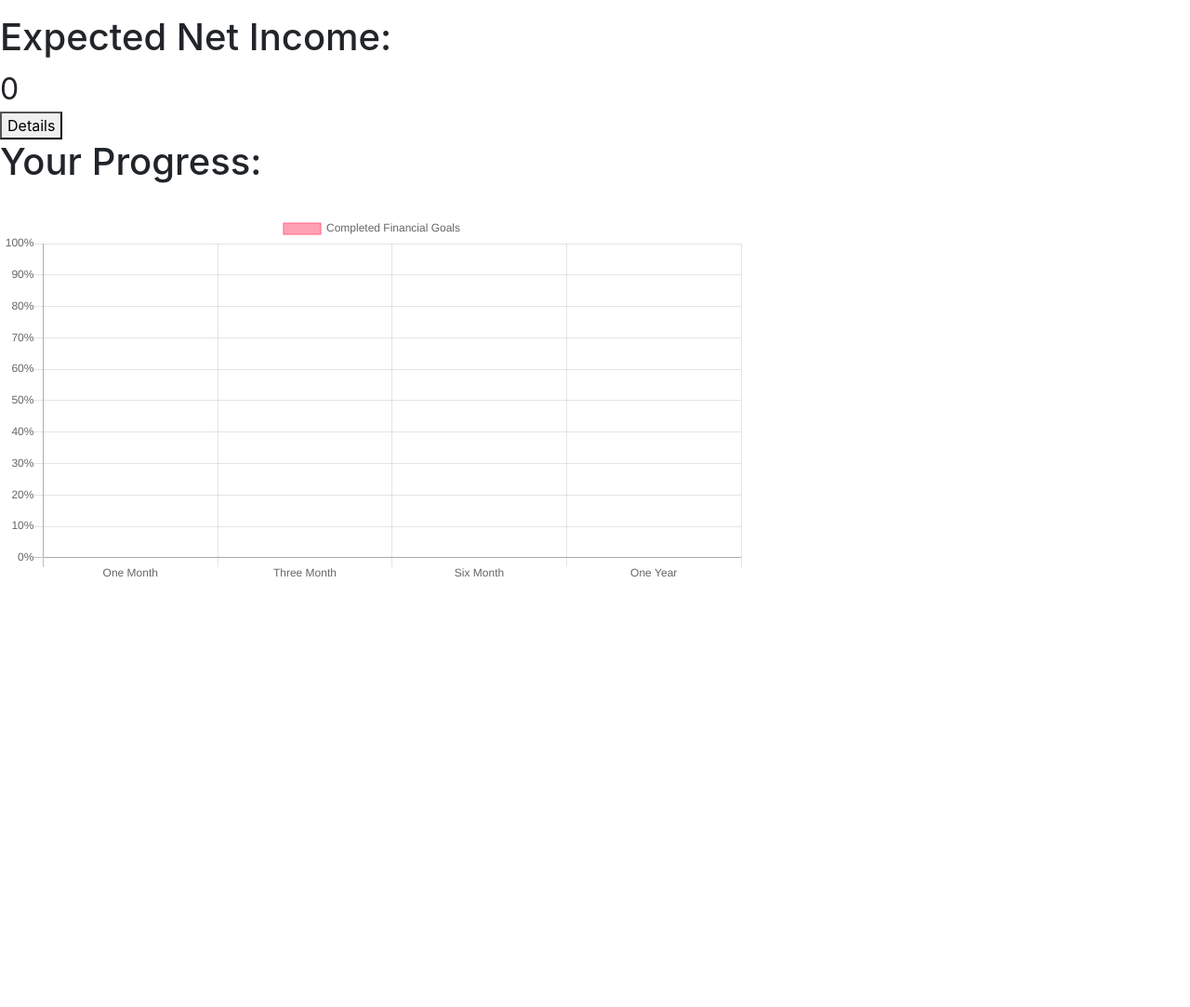
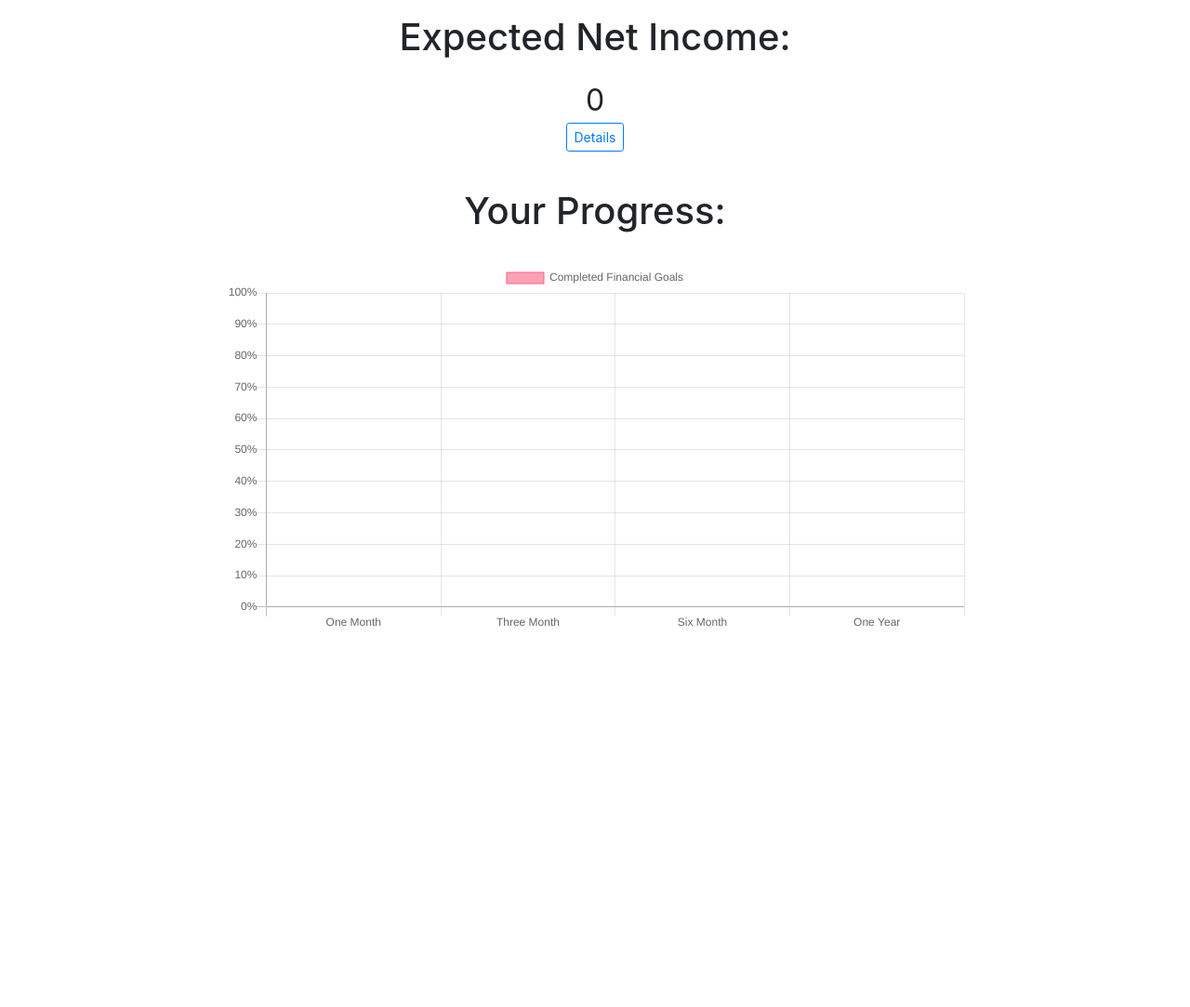
Before and after one commit to tyler-simeone/FundsTracker, a Django app: page / in a window 1280 px wide. Shown: the part 24-1107 px from the top of the page at 93% size. Before the commit the page ends 645 px from the top, so only its background shows below. Run offline with Django 3.2, Linux system fonts and the light colour scheme; the visitor is signed in with stand-in values (Sample User, id 1); data that the repository does not hold is empty; parts of the project's set-up code (start-up, migrations or seed data) failed here and were passed over; some libraries are stand-ins or nearby versions.

Commit message:
basic styling for homepage complete

```diff
--- a/fundstrackerproject/fundstrackerapp/static/styles/netincome.css
+++ b/fundstrackerproject/fundstrackerapp/static/styles/netincome.css
@@ -1,7 +1,38 @@
+.homepage__container {
+    display: flex;
+    flex-direction: column;
+    align-items: center;
+}
+
+.net_income__container {
+    margin: 20px 0;
+}
+
+.net_income__total {
+    display: flex;
+    justify-content: center;
+    font-size: 2em;
+}
+
+.details__button {
+    display: flex;
+    justify-content: center;
+}
+
+.progress__container {
+    margin-top: 20px;
+}
+
+.progress__header {
+    display: flex;
+    justify-content: center;
+}
+
+.canvas__container {
+    width: 800px;
+    height: 800px;
+}
+
 canvas {
     max-width: 800px;
 }
-
-.net_income__total {
-    font-size: 2em;
-}
--- a/fundstrackerproject/fundstrackerapp/templates/netincome/list.html
+++ b/fundstrackerproject/fundstrackerapp/templates/netincome/list.html
@@ -59,12 +59,16 @@ var myChart = new Chart(ctx, {
     <div class="homepage__container">
         <section class="expected_net_income">
             <h1>Expected Net Income:</h1>
-            <div class="net_income__total">{{ net_income }}</div>
-            <a href="{% url 'fundstrackerapp:netincome_details' %}"><button>Details</button></a>
+            <div class="net_income__container">
+                <div class="net_income__total">{{ net_income }}</div>
+                <a class="details__button" href="{% url 'fundstrackerapp:netincome_details' %}">
+                    <button class="btn btn-outline-primary btn-sm">Details</button>
+                </a>
+            </div>
         </section>
 
-        <section class="plotly_graph__container">
-            <h1>Your Progress:</h1>
+        <section class="progress__container">
+            <h1 class="progress__header">Your Progress:</h1>
             <br />
             <div class="canvas__container">
                 <canvas id="myChart"></canvas>
```
